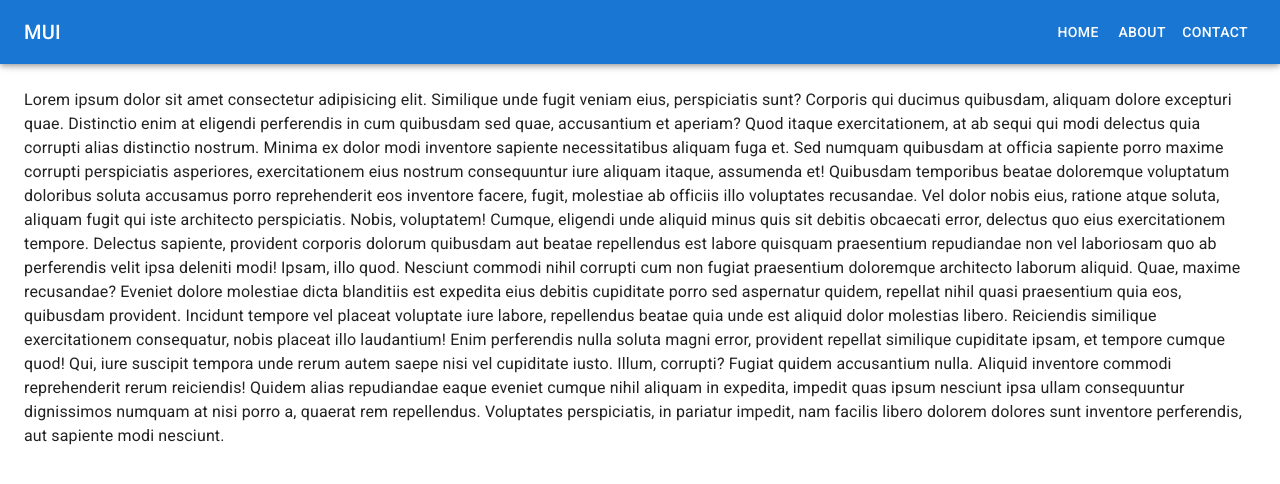
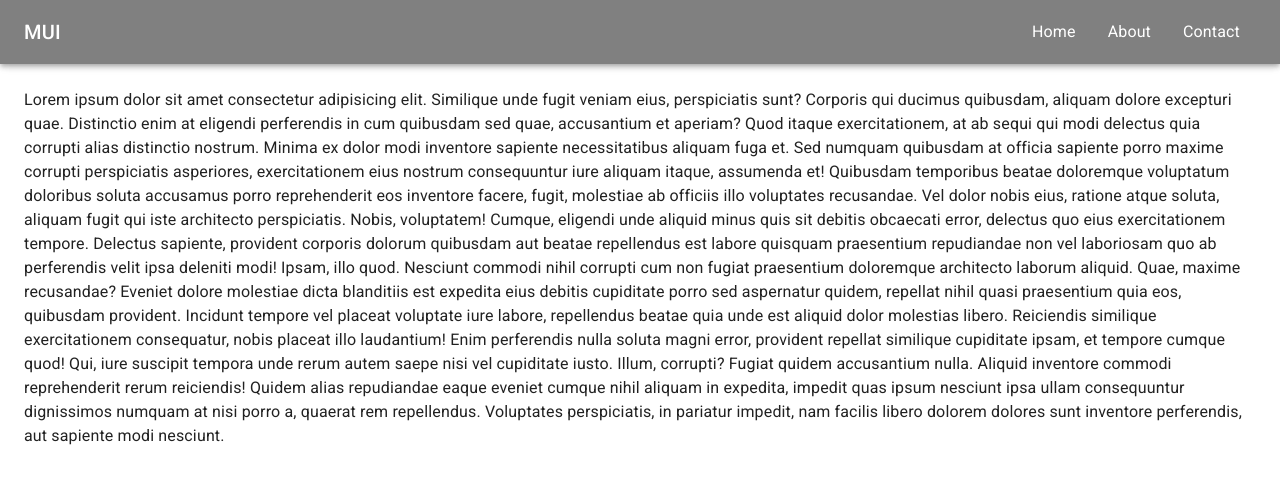
Before and after one commit to BijianWu/react-material-ui-playground, a React (Create React App) app: page / in a window 1280 px wide. Shown: the top 484 px of the page. Built offline with nearby package versions, Linux system fonts and the light colour scheme.

Commit message:
Update Nav.js

```diff
--- a/src/components/Nav.js
+++ b/src/components/Nav.js
@@ -14,6 +14,7 @@ import MenuIcon from '@mui/icons-material/Menu';
 import Toolbar from '@mui/material/Toolbar';
 import Typography from '@mui/material/Typography';
 import Button from '@mui/material/Button';
+import { Stack, makeStyles } from '@mui/material';
 
 const drawerWidth = 240;
 const navItems = ['Home', 'About', 'Contact'];
@@ -21,10 +22,17 @@ const navItems = ['Home', 'About', 'Contact'];
 function Nav(props) {
   const { window } = props;
   const [mobileOpen, setMobileOpen] = React.useState(false);
+  const [highlightNum, setHighlightNum] = React.useState(0);
+
 
   const handleDrawerToggle = () => {
     setMobileOpen((prevState) => !prevState);
   };
+
+  const buttonProps = (value) => ({
+    selected: highlightNum === value,
+    onClick: () => setHighlightNum(value),
+  });
 
   const drawer = (
     <>
@@ -32,9 +40,9 @@ function Nav(props) {
 
       <Divider />
       <List>
-        {navItems.map((item) => (
-          <ListItem key={item} disablePadding>
-            <ListItemButton sx={{ textAlign: 'center' }}>
+        {navItems.map((item, index) => (
+          <ListItem key={item}  disablePadding   >
+            <ListItemButton  variant="outlined"  sx={{ textAlign: 'center' }} {...buttonProps(index +1)}>
               <ListItemText primary={item} />
             </ListItemButton>
           </ListItem>
@@ -46,11 +54,16 @@ function Nav(props) {
   );
 
   const container = window !== undefined ? () => window().document.body : undefined;
+  const flexContainer = {
+    display: 'flex',
+    flexDirection: 'row',
+    padding: 0,
+  };
 
   return (
     <Box sx={{ display: 'flex' }}>
       <CssBaseline />
-      <AppBar component="nav">
+      <AppBar component="nav" sx={{ backgroundColor: "gray"}}>
         <Toolbar>
         <Typography
             variant="h6"
@@ -70,12 +83,17 @@ function Nav(props) {
           </IconButton>
 
 
-          <Box sx={{ display: { xs: 'none', sm: 'block' } }}>
-            {navItems.map((item) => (
-              <Button key={item} sx={{ color: '#fff' }}>
-                {item}
-              </Button>
+          <Box sx={{ display: { xs: 'none', sm: 'block'  } }}>
+          <List component={Stack} direction="row">
+            {navItems.map((item, index) => (
+              <ListItem key={item}  disablePadding   >
+                <ListItemButton  variant="outlined"  sx={{ textAlign: 'center' }} {...buttonProps(index +1)}>
+                  <ListItemText primary={item} />
+                </ListItemButton>
+              </ListItem>
             ))}
+          </List>
+
           </Box>
         </Toolbar>
       </AppBar>
```
